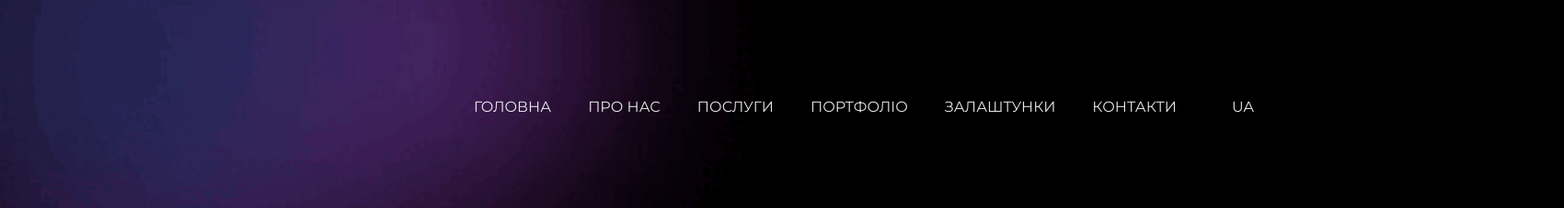
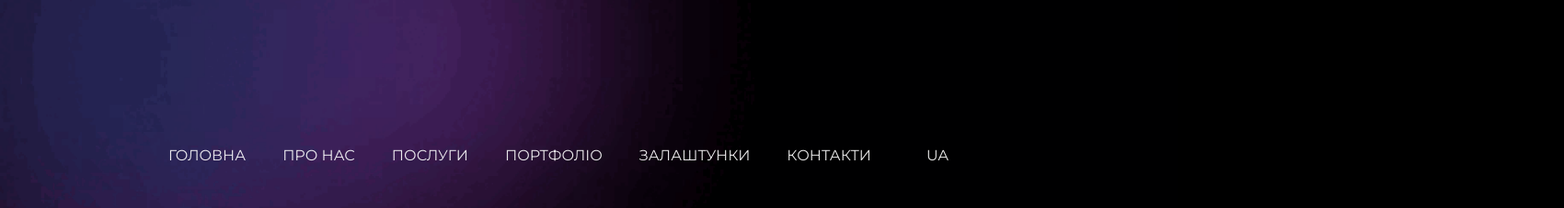
Before and after one commit to valerii-mykh/RProductionstudio, a plain HTML site: page index.html in a window 1280 px wide. Shown: the top 227 px of the page at 92% size, 1700 px wide, since content can reach past the window. Drawn offline with nearby package versions, Linux system fonts and the light colour scheme.

Commit message:
Update style.css

```diff
--- a/style.css
+++ b/style.css
@@ -79,9 +79,11 @@ body {
 /*       HEADER          */
 .header {
     position: absolute;
-    top: 100px;
-    left: 500px;
+    top: 20%;
+    left: 50%;
     z-index: 1;
+    transform: translate(-40%, -20%);
+    width: 100vw;
 }
 
 
```
